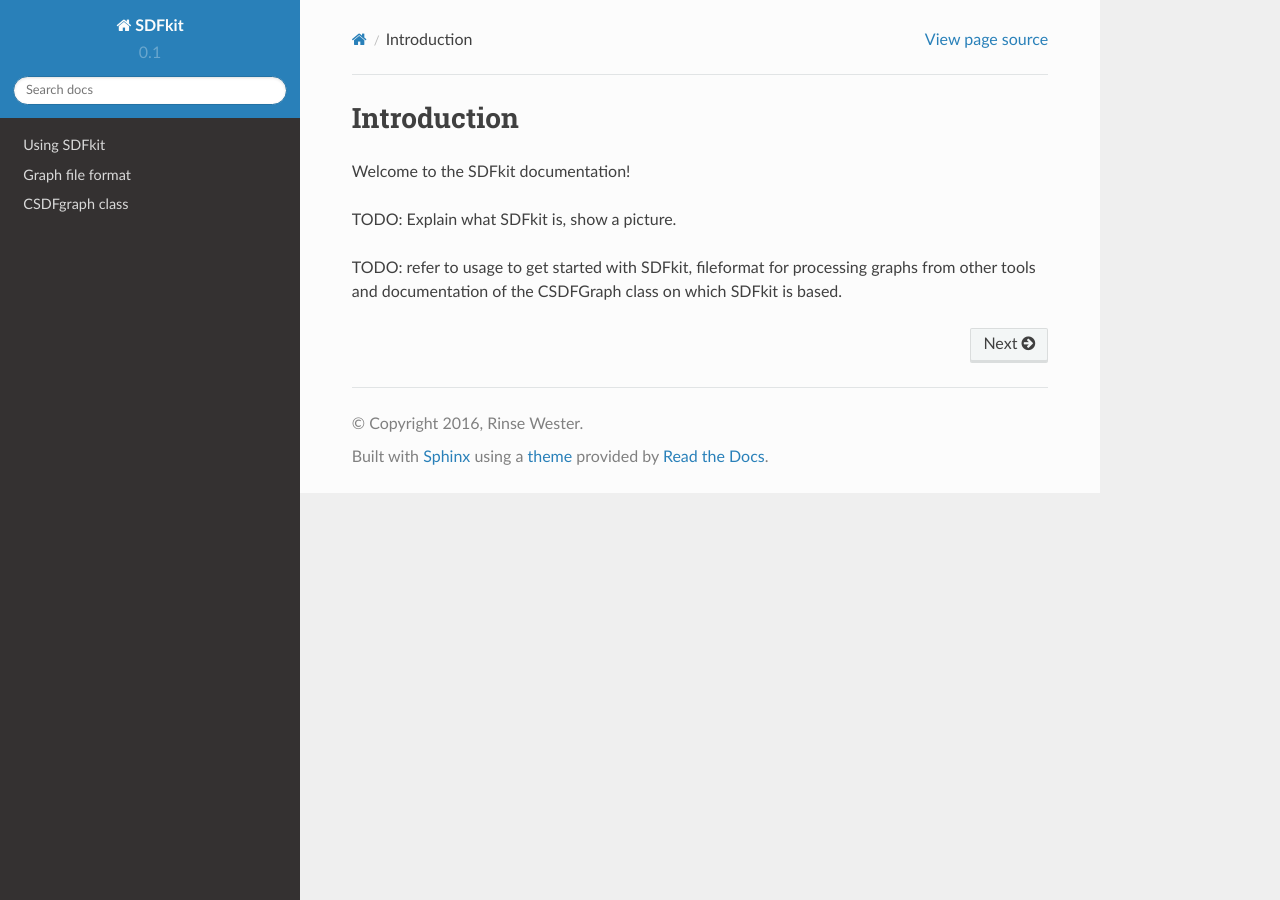
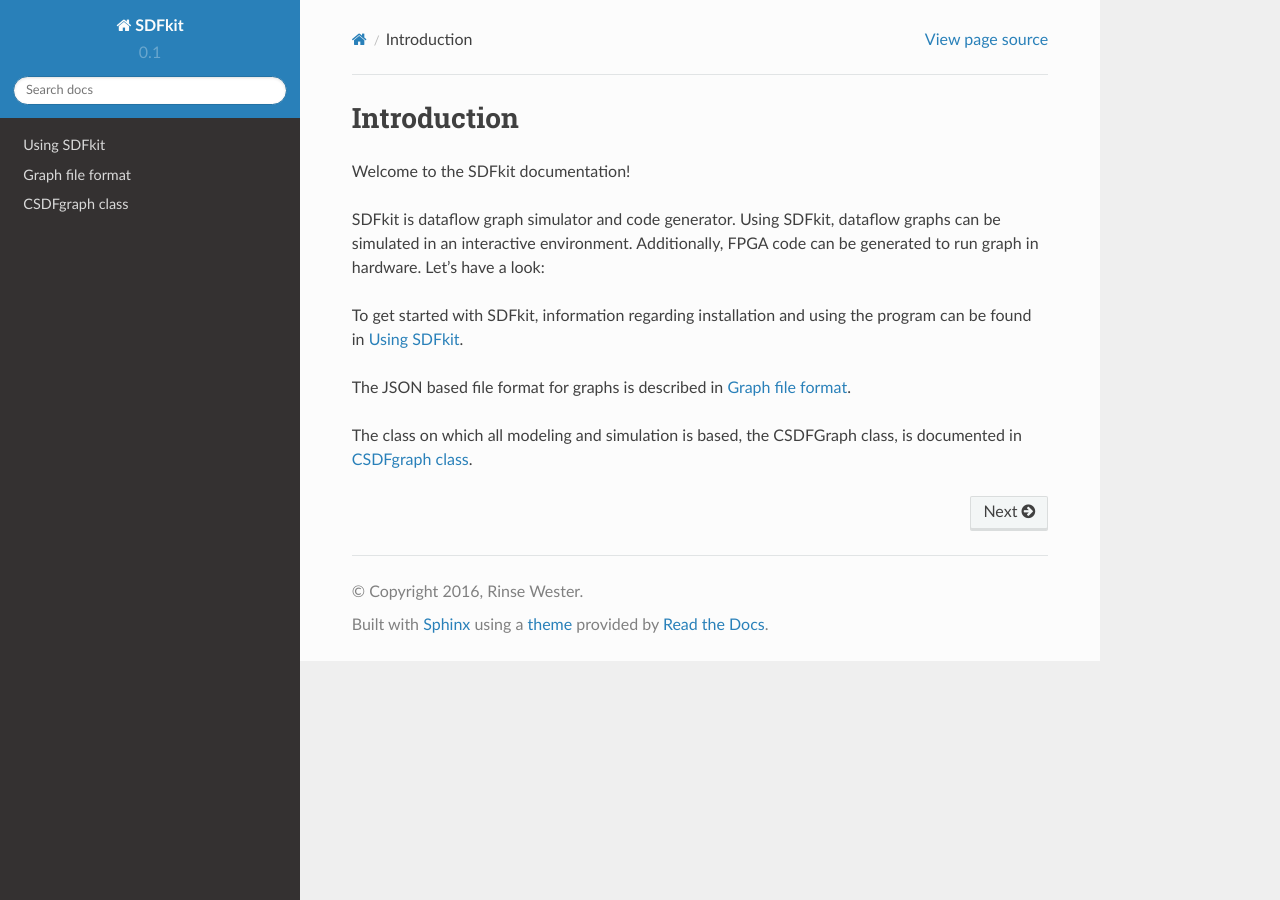
Before and after one commit to rinsewester/SDFkit, a Sphinx documentation site: the page built from docs/index.rst, in a window 1280 px wide. Built offline with Sphinx 7.4.7 and the Read the Docs theme 2.0.0, drawn with Linux system fonts in a browser that asks for light colours.

Commit message:
Finished the intro and added refs to other sections of the doc.

```diff
--- a/docs/csdflib.rst
+++ b/docs/csdflib.rst
@@ -1,3 +1,5 @@
+.. _sect-csdfgraph-class:
+
 ===============
 CSDFgraph class
 ===============
--- a/docs/fileformat.rst
+++ b/docs/fileformat.rst
@@ -1,3 +1,5 @@
+.. _sect-graph-file-format:
+
 =================
 Graph file format
 =================
--- a/docs/index.rst
+++ b/docs/index.rst
@@ -4,9 +4,18 @@ Introduction
 
 Welcome to the SDFkit documentation!
 
-TODO: Explain what SDFkit is, show a picture.
+SDFkit is dataflow graph simulator and code generator.
+Using SDFkit, dataflow graphs can be simulated in an interactive environment.
+Additionally, FPGA code can be generated to run graph in hardware.
+Let's have a look:
 
-TODO: refer to usage to get started with SDFkit, fileformat for processing graphs from other tools and documentation of the CSDFGraph class on which SDFkit is based.
+
+
+To get started with SDFkit, information regarding installation and using the program can be found in :ref:`sect-using-sdfkit`.
+
+The JSON based file format for graphs is described in :ref:`sect-graph-file-format`.
+
+The class on which all modeling and simulation is based, the CSDFGraph class, is documented in :ref:`sect-csdfgraph-class`.
 
 .. toctree::
    :hidden:
--- a/docs/usage.rst
+++ b/docs/usage.rst
@@ -1,3 +1,5 @@
+.. _sect-using-sdfkit:
+
 ************
 Using SDFkit
 ************
```
